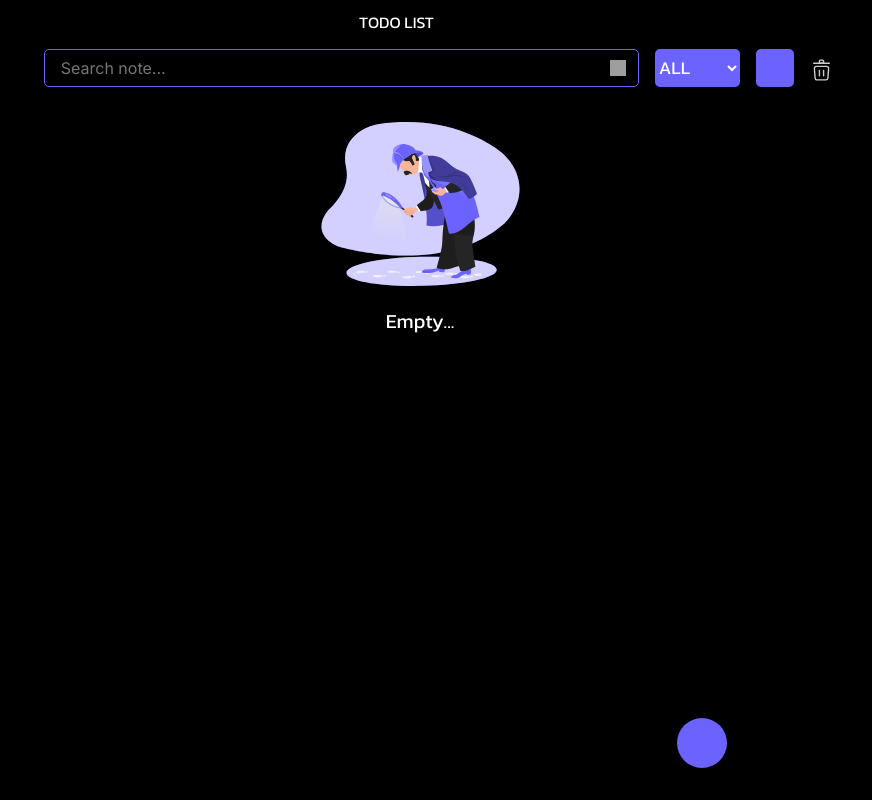
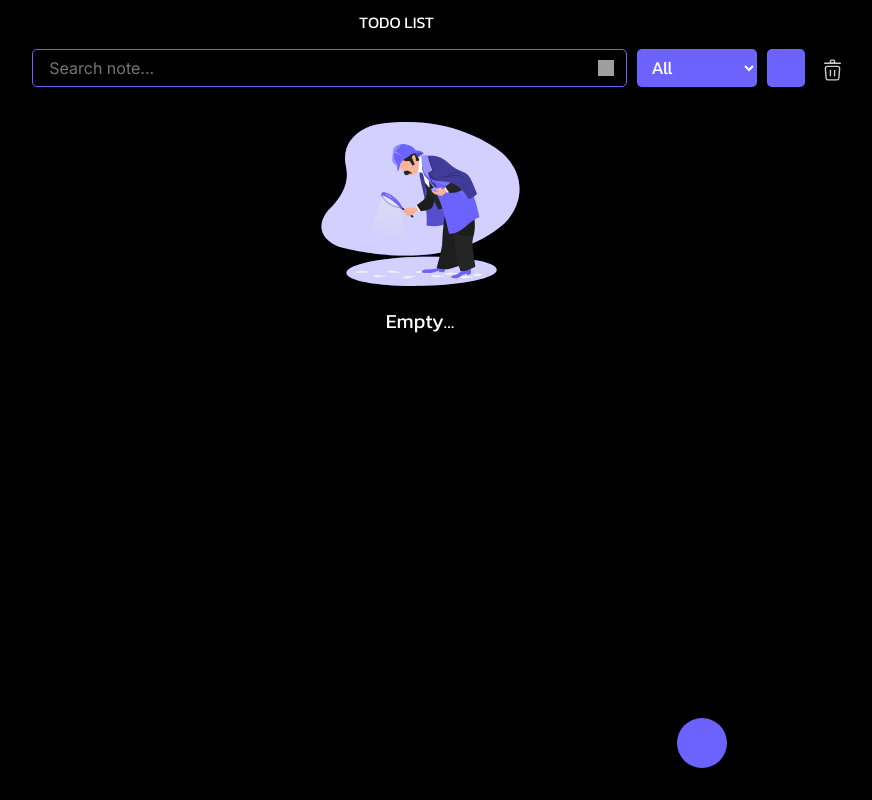
Before and after one commit to ilya2U/Todo-List-React, a React (Create React App) app: page / in a window 1280 px wide. Shown: the whole page, without its empty margins (220-1092 px from the left). Built offline with nearby package versions, Linux system fonts and the light colour scheme; grey boxes are pictures that could not be loaded; some icons are missing.

Commit message:
Add uikit

```diff
--- a/src/App.js
+++ b/src/App.js
@@ -4,7 +4,7 @@ import TaskItem from "./components/TaskItem/TaskItem";
 import Empty from "./components/EmptyTasksStub/EmptyTasksStub";
 import './App.css'
 import {updateCurrentTasksList} from "./components/func";
-import Modal from "./UI/Modal/Modal";
+import Modal from "./uikit/Modal/Modal";
 import AddTask from "./components/AddTaskContent/AddTaskContent";
 import AddTaskBtn from "./components/AddTaskBtn/AddTaskBtn";
 import TasksStatisticts from "./components/TasksStatistics/TasksStatisticts";
--- a/src/components/AddTaskContent/AddTaskContent.jsx
+++ b/src/components/AddTaskContent/AddTaskContent.jsx
@@ -1,5 +1,6 @@
 import React, { useState} from 'react';
 import './AddTaskContent.css';
+import Input from '../../uikit/Input/Input';
 
 const AddTaskContent = ({ addNewTask, setActive }) => {
 
@@ -36,15 +37,16 @@ const AddTaskContent = ({ addNewTask, setActive }) => {
   return (
     <div className='add-task-content'>
       <div className="add-task-content-note-title">NEW NOTE</div>
-      <input
+      <Input
         type="text"
-        className={`add-task-content-add-input ${error ? 'input-error' : ''}`}
         placeholder= 'Input your note...'
         value={todoInputValue}
         onChange={e => setTodoInputValue(e.target.value)}
         onKeyDown={handleKeyDownInputTask}
         autoFocus
         required
+        width = '440px'
+        height = '38px'
       />
       {error && <span className="add-task-content-add-input-error-message">{error}</span>}
       <div className="add-task-content-button-container">
--- a/src/components/DeleteAllTasksButton/DeleteAllTasksButton.jsx
+++ b/src/components/DeleteAllTasksButton/DeleteAllTasksButton.jsx
@@ -1,7 +1,7 @@
 import React, { useState } from 'react';
 import './DeleteAllTasksButton.css';
 import {ReactComponent as DelteAllTasksIcon} from '../../icons/delete-task-icon.svg'
-import Modal from '../../UI/Modal/Modal';
+import Modal from '../../uikit/Modal/Modal';
 
 const DeleteAllTasksButton = ({ deleteAllTasks, setAnimationSearchInput, tasksCounter }) => {
 
@@ -14,7 +14,7 @@ const DeleteAllTasksButton = ({ deleteAllTasks, setAnimationSearchInput, tasksCo
   }
 
   const handleDeleteAllTask = () => {
-    if(tasksCounter===0){
+    if(!tasksCounter){
       searchAnimation();
     } else {
       setDeleteAllTasksModal(true);
--- a/src/components/SelectTypeTasks/SelectTypeTasks.jsx
+++ b/src/components/SelectTypeTasks/SelectTypeTasks.jsx
@@ -1,17 +1,21 @@
 import React from 'react';
 import './SelectTypeTasks.css';
+import Select from '../../uikit/Select/Select';
 
 const SelectTypeTasks = ({ taskFilter, handleTasksFilterChange }) => {
+  const options = [
+    { value: 'all', label: 'All' },
+    { value: 'completed', label: 'COMPLETE' },
+    { value: 'pending', label: 'INCOMPLETE' }
+  ];
   return (
-      <select
-        className='filter-tasks-select'
-        value={taskFilter}
-        onChange={(e) => handleTasksFilterChange(e.target.value)}
-      >
-        <option value="all">ALL</option>
-        <option value="completed">DONE</option>
-        <option value="active">ACTIVE</option>
-      </select>
+      <Select
+      options={options}
+      value={taskFilter}
+      onChange={(e) => handleTasksFilterChange(e.target.value)}
+      width="85px"
+      height="38px"
+    />
   );
 };
 
--- /dev/null
+++ b/src/uikit/Input/Input.css
@@ -0,0 +1,28 @@
+.ui-input-container {
+    display: flex;
+    flex-direction: column;
+    width: 100%;
+    margin-top: 25px;
+  }
+
+  .ui-input-field {
+    color: var(--color);
+    background-color: var(--background-color);
+    border: 1px solid var(--border);
+    border-radius: 5px;
+    padding: 8px 16px 8px 16px;
+  }
+
+  .ui-input-field:focus {
+    border-color: #6C63FF;
+  }
+
+  .ui-input-field.input-error {
+    border-color: red;
+  }
+
+  .ui-input-error-message {
+    color: red;
+    font-size: 12px;
+    margin-top: 4px;
+  }
--- /dev/null
+++ b/src/uikit/Input/Input.jsx
@@ -0,0 +1,31 @@
+import React from 'react';
+import './Input.css';
+
+const Input = ({
+  type = 'text',
+  value,
+  onChange,
+  placeholder = 'Enter text...',
+  error = '',
+  disabled = false,
+  width = '100%',
+  height = '100%',
+  ...props
+}) => {
+  return (
+    <div className="ui-input-container"  style={{ width, height }}>
+      <input
+        type={type}
+        value={value}
+        onChange={onChange}
+        placeholder={placeholder}
+        disabled={disabled}
+        className={`ui-input-field ${error ? 'ui-input-error' : ''}`}
+        {...props}
+      />
+      {error && <span className="ui-input-error-message">{error}</span>}
+    </div>
+  );
+};
+
+export default Input;
--- /dev/null
+++ b/src/uikit/Select/Select.css
@@ -0,0 +1,28 @@
+.ui-custom-select {
+    color: #fff;
+    background-color: #6C63FF;
+    border: none;
+    border-radius: 5px;
+    font-size: 18px;
+    font-weight: 500;
+    line-height: 18px;
+    padding: 5px 10px;
+    margin-right: 10px;
+    margin-left: 10px;
+    cursor: pointer;
+    width: auto;
+    min-width: 120px;
+    max-width: 100%;
+    white-space: nowrap;
+    overflow: hidden;
+    text-overflow: ellipsis;
+
+    &:hover {
+        background-color: #5a54d2;
+    }
+
+    &:focus {
+        outline: none;
+        box-shadow: 0 0 0 3px rgba(108, 99, 255, 0.5);
+    }
+}
--- /dev/null
+++ b/src/uikit/Select/Select.jsx
@@ -0,0 +1,29 @@
+import React from 'react';
+import './Select.css';
+
+const Select = ({
+  options = [],
+  value,
+  onChange,
+  width = '85px',
+  height = '38px',
+  ...props
+}) => {
+  return (
+    <select
+      value={value}
+      onChange={onChange}
+      className="ui-custom-select"
+      style={{ width, height }}
+      {...props}
+    >
+      {options.map((option, index) => (
+        <option key={index} value={option.value}>
+          {option.label}
+        </option>
+      ))}
+    </select>
+  );
+};
+
+export default Select;
```
Also changed, not shown: src/uikit/Modal/Modal.css (renamed from src/UI/Modal/Modal.css), src/uikit/Modal/Modal.jsx (renamed from src/UI/Modal/Modal.jsx).
